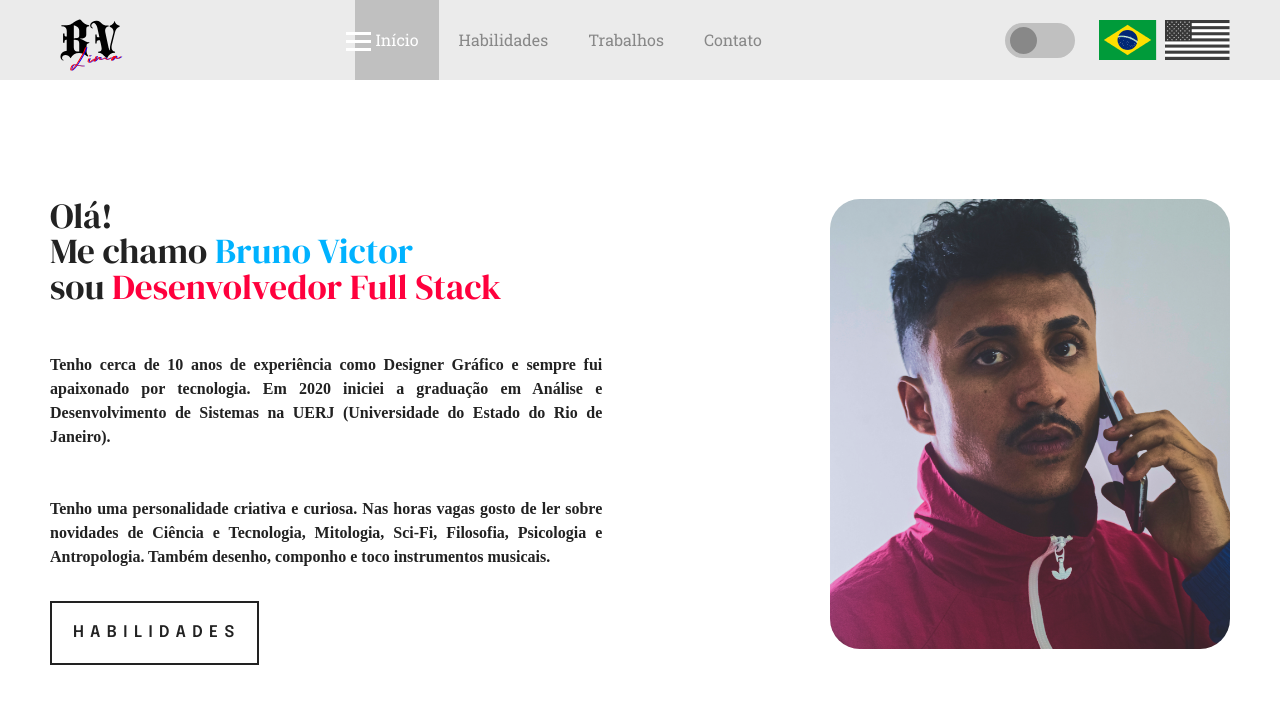
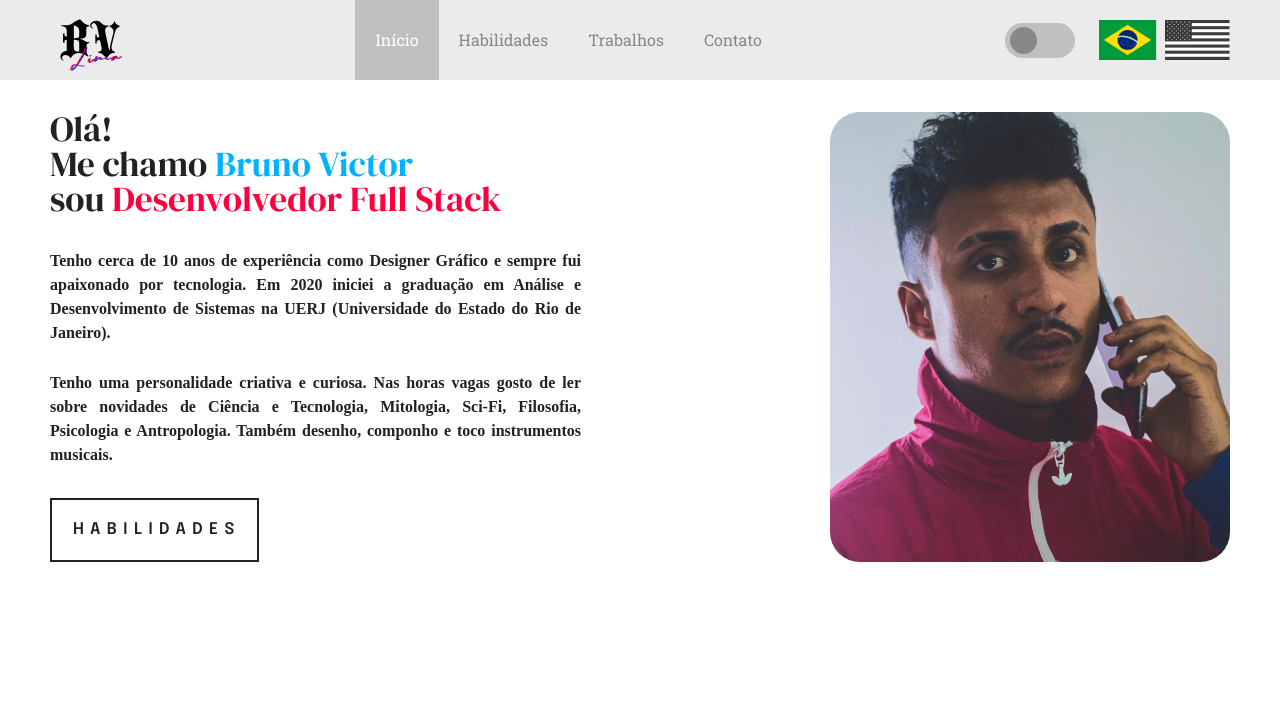
Before and after one commit to brunovictoroliveira/portfoliov2, a React (Vite) app: page / in a window 1280 px wide. Shown: the top 704 px of the page. Built offline with nearby package versions, Linux system fonts and the light colour scheme; a web font is replaced by a local one.

Commit message:
Alguns ajustes de responsividade

```diff
--- a/src/components/layout/Header.module.css
+++ b/src/components/layout/Header.module.css
@@ -87,10 +87,6 @@
 .selected {
   color: var(--selected-text-color);
   background-color: var(--selected-bg-color);
-}
-
-.menuButton {
-  display: none;
 }
 
 /* MEDIA QUERIES */
--- a/src/components/layout/MenuButton.module.css
+++ b/src/components/layout/MenuButton.module.css
@@ -1,5 +1,8 @@
-/* MENU BUTTON -------------- START */
+.menuButton {
+  display: none;
+}
 
+@media (max-width: 971px) {
   .menuButton {
     display: flex;
     margin-left: auto;
@@ -43,5 +46,4 @@
   .menuButton.active .menuLine:nth-child(3) {
     transform: rotate(-45deg) translate(5.5px, -5.5px);
   }
-
-/* MENU BUTTON -------------- END */
+}
--- a/src/components/pages/Home.jsx
+++ b/src/components/pages/Home.jsx
@@ -35,9 +35,11 @@ const Home = () => {
             <span className={styles.pink}>{t("home.fifthsentence")}</span>
             <br></br>
           </div>
-          <p className={styles.summary}>{t("home.summaryp1")}</p>
-          <br></br>
-          <p className={styles.summary}>{t("home.summaryp2")}</p>
+          <div className={styles.summaryBox}>
+            <p className={styles.summary}>{t("home.summaryp1")}</p>
+            <br></br>
+            <p className={styles.summary}>{t("home.summaryp2")}</p>
+          </div>
           {/* Renderizar o botão apenas para telas desktop */}
           {isDesktop && (
             <Link to="/skills">
--- a/src/components/pages/Home.module.css
+++ b/src/components/pages/Home.module.css
@@ -8,7 +8,7 @@
 
 .container {
   max-width: 100vw;
-  height: 80vh;
+  height: auto;
   display: flex;
   flex-direction: column;
 
@@ -30,7 +30,7 @@
   display: flex;
   flex-direction: column;
 
-  width: 52%;
+  width: 50%;
   height: auto;
 
   justify-content: space-between;
@@ -38,8 +38,13 @@
 
 .title {
   font-family: "DM Serif Display", serif;
-  font-size: 3.3rem;
-  padding-bottom: 3rem;
+  font-size: 3.2rem;
+}
+
+.summaryBox {
+  display: flex;
+  flex-direction: column;
+  gap: 1rem;
 }
 
 .summary {
@@ -50,8 +55,6 @@
   max-width: 95%;
   text-align: justify;
   line-height: 2rem;
-
-  padding-bottom: 2rem;
 }
 
 .photo {
@@ -73,13 +76,38 @@
   justify-content: center;
 }
 
-@media (min-width: 1371px) and (max-width: 1919px) {
+@media (max-width: 1919px) {
   .container {
-    padding: 2rem 100px;
+    padding: 3rem 100px;
+  }
+
+  .title {
+    font-size: 3.2rem;
+  }
+
+  .box1 {
+    width: 50%;
+  }
+
+  .summaryBox {
+    gap: 0.3rem;
+  }
+
+  .summary {
+    width: 86%;
+    font-size: 1rem;
+  }
+
+  .photo {
+    width: 500px;
+    height: 550px;
+
+    background-size: cover;
+    background-position: center;
   }
 }
 
-@media (min-width: 972px) and (max-width: 1370px) {
+@media (max-width: 1370px) {
   .container {
     padding: 2rem 50px;
     gap: 2.2rem;
--- a/src/components/pages/Works.module.css
+++ b/src/components/pages/Works.module.css
@@ -23,7 +23,7 @@
 
 .card {
   width: 730px;
-  height: 410.63px;
+  height: 420px;
   position: relative;
   overflow: hidden;
 }
@@ -64,13 +64,18 @@
   opacity: 1;
 }
 
-@media (min-width: 1281px) and (max-width: 1919px) {
+@media (max-width: 1919px) {
   .container {
     padding: 2rem 100px;
   }
+
+  .card {
+    width: 640px;
+    height: 370px;
+  }
 }
 
-@media (min-width: 972px) and (max-width: 1370px) {
+@media (max-width: 1370px) {
   .container {
     padding: 2rem 50px;
     gap: 2.2rem;
```
Lines whose indentation alone changed are shown as unchanged.
